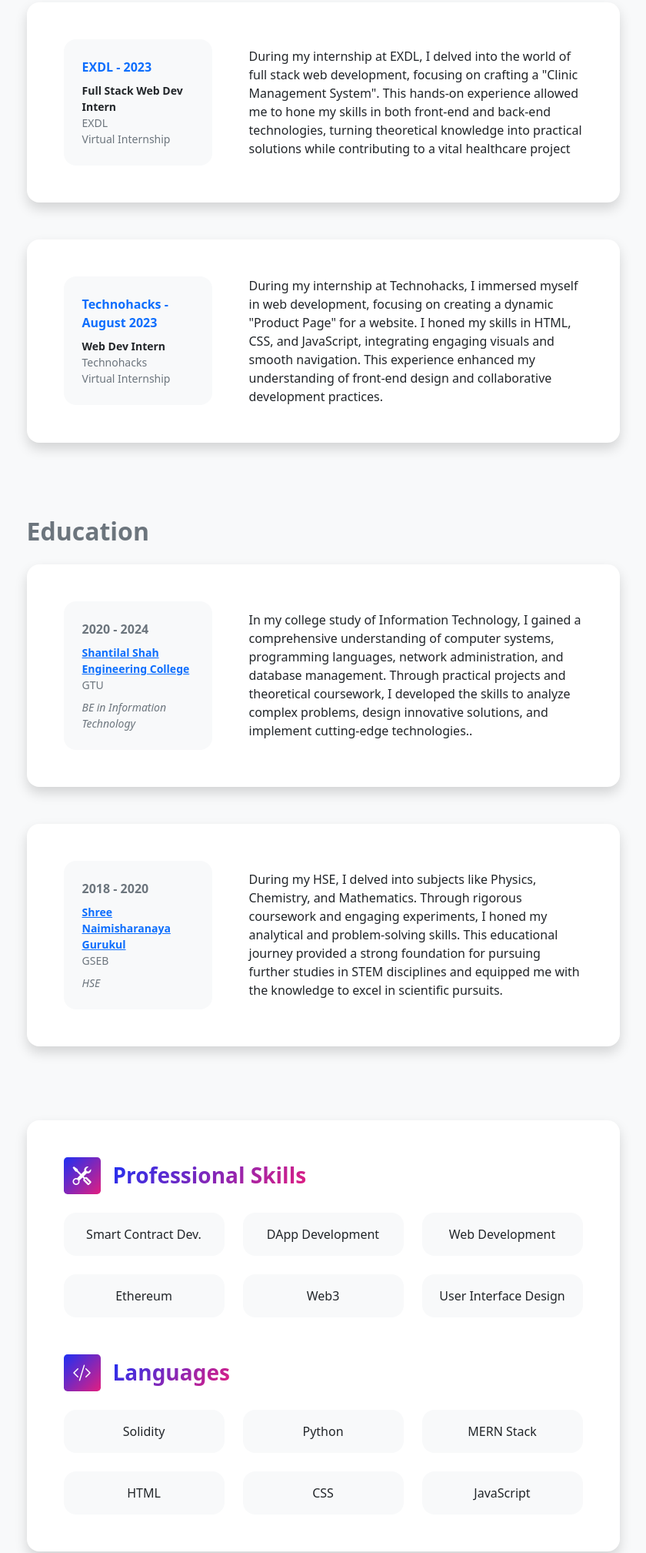
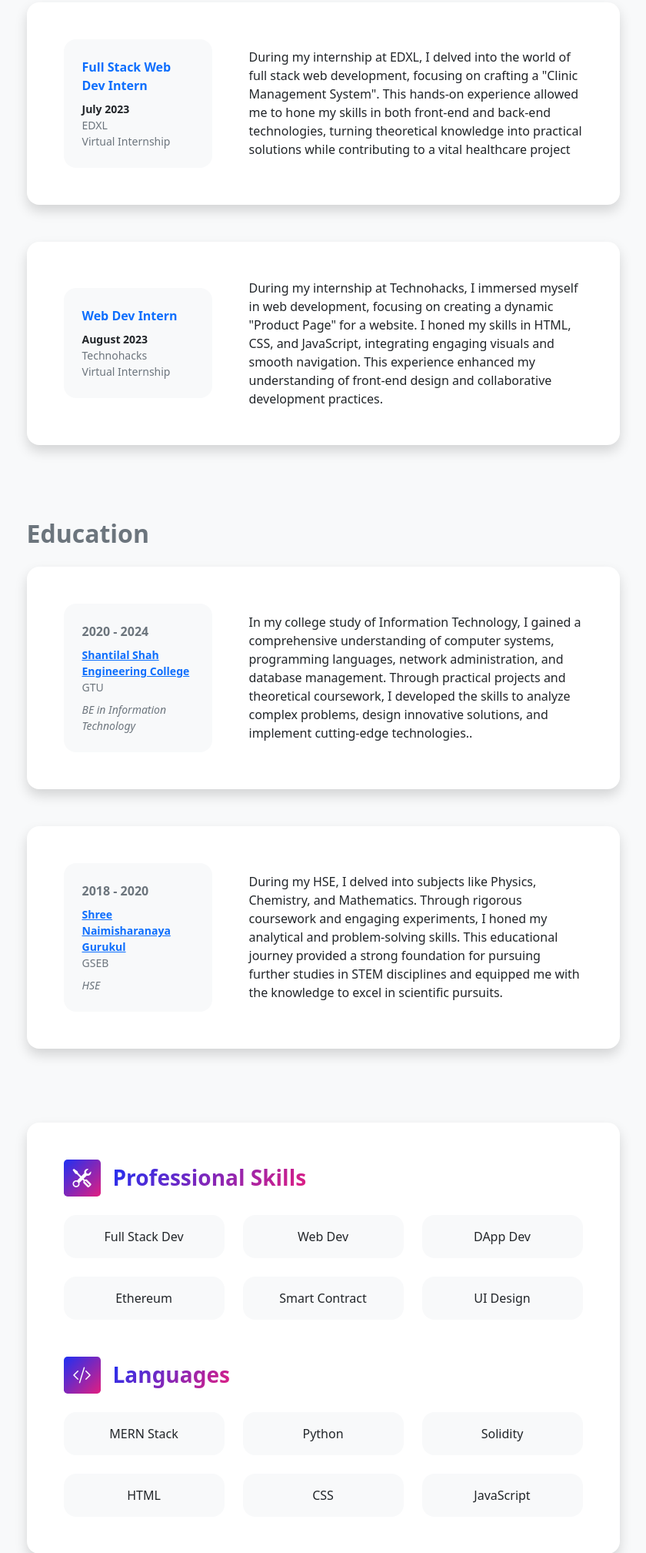
Before and after one commit to pushan-alagiya/pushan-alagiya.github.io, a plain HTML site: page resume.html in a window 1280 px wide. Shown: the part 617-2634 px from the top of the page at 77% size, without its empty margins (220-1060 px from the left). Drawn offline with nearby package versions, Linux system fonts and the light colour scheme.

Commit message:
Changes in spells

```diff
--- a/resume.html
+++ b/resume.html
@@ -111,10 +111,10 @@
                     <div class="col text-center text-lg-start mb-4 mb-lg-0">
                       <div class="bg-light p-4 rounded-4">
                         <div class="text-primary fw-bolder mb-2">
-                          July 2023
+                          MERN Stack Intern
                         </div>
                         <div class="small fw-bolder">
-                          MERN Stack Intern
+                          July 2023
                         </div>
                         <div class="small text-muted">Wholetex Pvt. Ltd.</div>
                         <div class="small text-muted">Surat, Gujarat</div>
@@ -134,17 +134,17 @@
                     <div class="col text-center text-lg-start mb-4 mb-lg-0">
                       <div class="bg-light p-4 rounded-4">
                         <div class="text-primary fw-bolder mb-2">
-                          EXDL - 2023
+                          Full Stack Web Dev Intern
                         </div>
                         <div class="small fw-bolder">
-                          Full Stack Web Dev Intern
+                          July 2023
                         </div>
-                        <div class="small text-muted">EXDL</div>
+                        <div class="small text-muted">EDXL</div>
                         <div class="small text-muted">Virtual Internship</div>
                       </div>
                     </div>
                     <div class="col-lg-8">
-                      <div class="text-sm">During my internship at EXDL, I delved into the world of full stack web development, focusing on crafting a "Clinic Management System". This hands-on experience allowed me to hone my skills in both front-end and back-end technologies, turning theoretical knowledge into practical solutions while contributing to a vital healthcare project</div>
+                      <div class="text-sm">During my internship at EDXL, I delved into the world of full stack web development, focusing on crafting a "Clinic Management System". This hands-on experience allowed me to hone my skills in both front-end and back-end technologies, turning theoretical knowledge into practical solutions while contributing to a vital healthcare project</div>
                     </div>
                   </div>
                 </div>
@@ -157,10 +157,10 @@
                     <div class="col text-center text-lg-start mb-4 mb-lg-0">
                       <div class="bg-light p-4 rounded-4">
                         <div class="text-primary fw-bolder mb-2">
-                          Technohacks - August 2023
+                          Web Dev Intern
                         </div>
                         <div class="small fw-bolder">
-                          Web Dev Intern
+                          August 2023
                         </div>
                         <div class="small text-muted">Technohacks</div>
                         <div class="small text-muted">Virtual Internship</div>
@@ -282,21 +282,21 @@
                         <div
                           class="d-flex align-items-center skills bg-light rounded-4 p-3 h-100"
                         >
-                          Smart Contract Dev.
+                          Full Stack Dev
                         </div>
                       </div>
                       <div class="col mb-4 mb-md-0">
                         <div
                           class="d-flex align-items-center skills bg-light rounded-4 p-3 h-100"
                         >
-                          DApp Development
+                          Web Dev
                         </div>
                       </div>
                       <div class="col">
                         <div
                           class="d-flex align-items-center skills bg-light rounded-4 p-3 h-100"
                         >
-                          Web Development
+                          DApp Dev
                         </div>
                       </div>
                     </div>
@@ -312,14 +312,14 @@
                         <div
                           class="d-flex align-items-center skills bg-light rounded-4 p-3 h-100"
                         >
-                          Web3
+                        Smart Contract
                         </div>
                       </div>
                       <div class="col">
                         <div
                           class="d-flex align-items-center skills bg-light rounded-4 p-3 h-100"
                         >
-                          User Interface Design
+                          UI Design
                         </div>
                       </div>
                     </div>
@@ -341,7 +341,7 @@
                         <div
                           class="d-flex align-items-center skills bg-light rounded-4 p-3 h-100"
                         >
-                          Solidity
+                        MERN Stack
                         </div>
                       </div>
                       <div class="col mb-4 mb-md-0">
@@ -355,7 +355,7 @@
                         <div
                           class="d-flex align-items-center skills bg-light rounded-4 p-3 h-100"
                         >
-                          MERN Stack
+                          Solidity
                         </div>
                       </div>
                     </div>
```
Also changed, not shown: contact.html (+1 -0 lines), css/styles.css.
